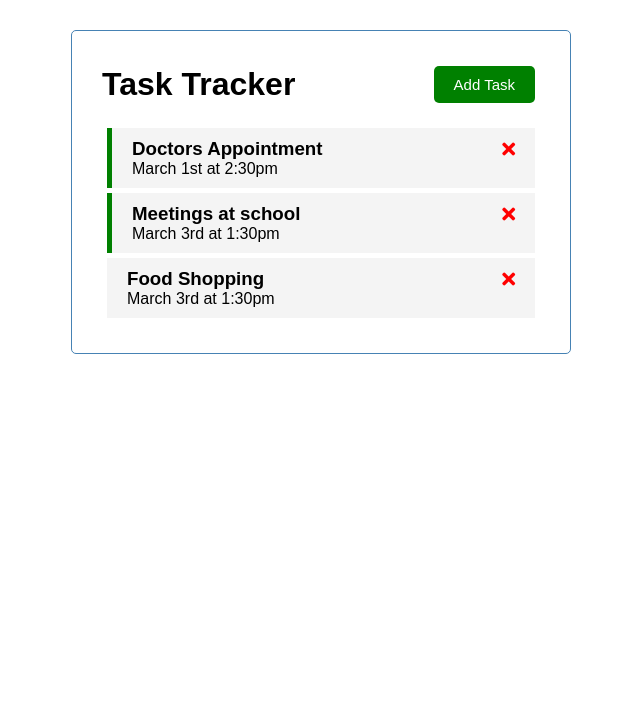
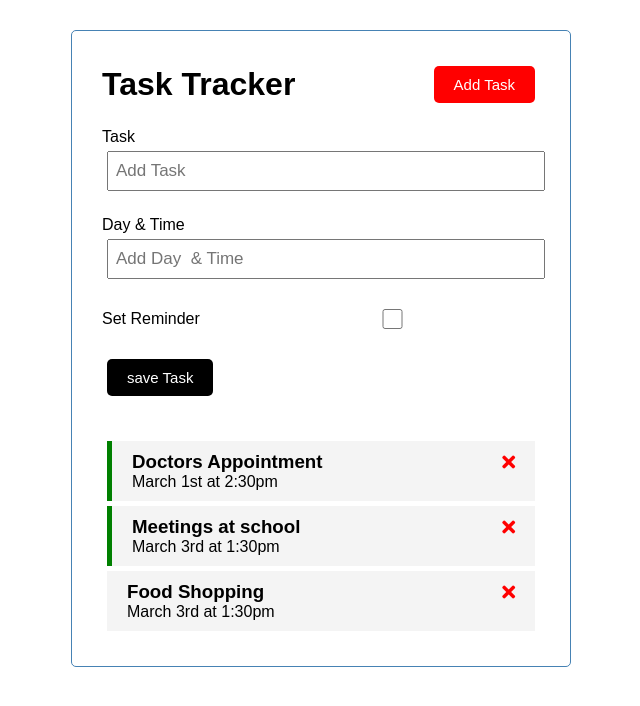
Before and after one commit to DELE-AB/vue-laravel, a Vue app in the folder vue-project/: page / in a window 1280 px wide. Shown: the top 706 px of the page, without its empty margins (319-959 px from the left). Built offline with nearby package versions, Linux system fonts and the light colour scheme.

Commit message:
added task by binding data to the input using v-model , and also learnt the importance of spread operator in vue

```diff
--- a/vue-project/src/App.vue
+++ b/vue-project/src/App.vue
@@ -1,6 +1,9 @@
 <template>
   <div class="container">
     <Header title="Task Tracker" />
+    <div v-show="showAddTask">
+      <AddTask @add-task="addTask" />
+    </div>
     <Tasks @toggle-Reminder="toggleReminder" @delete-task="deleteTask" :tasks="tasks" />
   </div>
 </template>
@@ -8,18 +11,24 @@
 <script>
 import Header from './components/Header'
 import Tasks from "./components/Tasks"
+import AddTask from "./components/AddTask"
 export default {
   name: 'App',
   components: {
     Header,
     Tasks,
+    AddTask
   },
   data(){
     return {
         tasks:[],
+        showAddTask:true,
     }
   },
   methods:{
+    addTask(task){
+      this.tasks =[...this.tasks,task];
+    },
     deleteTask(id){
       if(confirm('Are you sure')){
         this.tasks = this.tasks.filter((task)=> task.id !==id );
--- /dev/null
+++ b/vue-project/src/components/AddTask.vue
@@ -0,0 +1,88 @@
+<template>
+    <form @submit="onSubmit" class="add-form">
+        <div class="form-control">
+            <label>Task</label>
+            <input type="text" v-model="text" name="text" placeholder="Add Task">
+        </div>
+        <div class="form-control">
+            <label>Day & Time</label>
+            <input type="text" v-model="day" name="day" placeholder="Add Day  & Time">
+        </div>
+        <div class="form-control form-control-check">
+            <label>Set Reminder</label>
+            <input type="checkbox" v-model="reminder" name="reminder">
+        </div>
+
+        <input type="submit" value="save Task" class="btn btn-block">
+    </form>
+</template>
+
+<script>
+export default {
+    name:"AddTask",
+    data(){
+        return{
+            text:'',
+            day:'',
+            reminder:'false',
+        }
+    },
+    methods:{
+        onSubmit(e){
+            e.preventDefault();
+
+            if(!this.text){
+                alert('please input a relevant task');
+                return
+            }
+
+            const newTask = {
+                id: Math.floor(Math.random() * 1000),
+                text: this.text,
+                day: this.day,
+                reminder: this.reminder,
+            }
+
+            this.$emit('add-task', newTask);
+            // console.log(newTask);
+
+
+            this.text= "";
+            this.day = "";
+            this.reminder= "";
+        }
+    }
+}
+</script>
+
+<style scoped>
+.add-form{
+    margin-bottom: 40px;
+}
+.form-control{
+    margin: 20px 0 ;
+}
+.form-control label{
+    display: block;
+}
+
+.form-control input{
+    width: 100%;
+    height: 40px;
+    margin: 5px;
+    padding: 3px 7px;
+    font-size: 17px;
+}
+.form-control-check{
+    display: flex;
+    align-items: center;
+    justify-content: space-between;
+}
+.form-control-check label{
+    flex: 1;
+}
+.form-control-check input {
+    flex: 2;
+    height: 20px;
+}
+</style>
--- a/vue-project/src/components/Header.vue
+++ b/vue-project/src/components/Header.vue
@@ -1,7 +1,7 @@
 <template>
     <header>
         <h1>{{title}}</h1>
-        <Button text="Add Task" color= "green" />
+        <Button text="Add Task" color= "red" />
     </header>
 </template>
 
```
